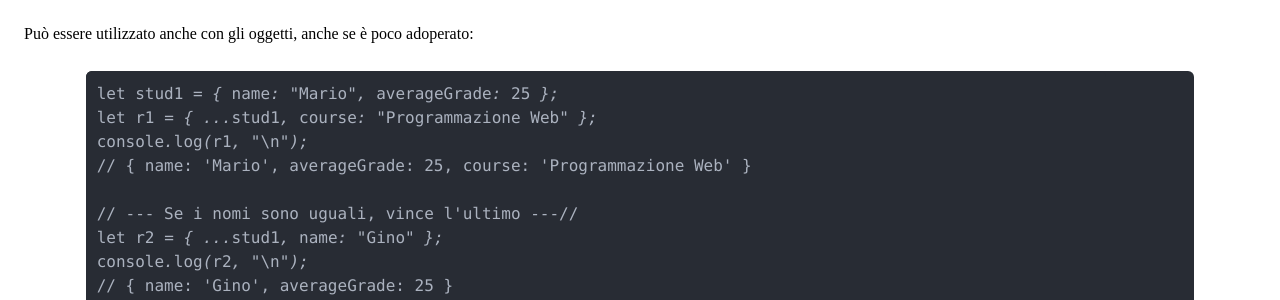
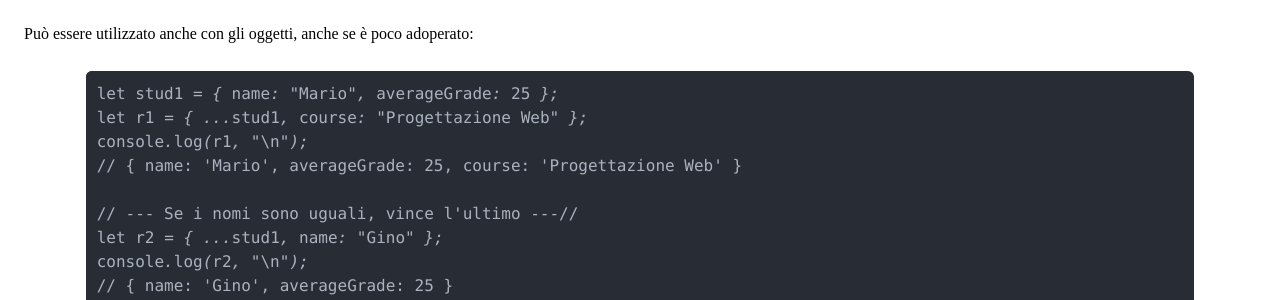
Before and after one commit to Gabriele-D-Cambria/Appunti-Progettazione-Web-2024-2025, a Jekyll site: the page built from Elementi di JavaScript Moderno.md, in a window 1280 px wide and 900 px high, scrolled down 7505 px. Shown: the part 338-638 px from the top of the window. Built offline with Jekyll 4.4.1, drawn with Linux system fonts in a browser that asks for light colours; nearby versions of some CDN libraries; our own code applies the rules of GitHub Pages for plain Markdown files.

Commit message:
FIX - Typos

````diff
--- a/Elementi di JavaScript Moderno.md
+++ b/Elementi di JavaScript Moderno.md
@@ -350,9 +350,9 @@ Può essere utilizzato anche con gli oggetti, anche se è poco adoperato:
 
 ```js
 let stud1 = { name: "Mario", averageGrade: 25 };
-let r1 = { ...stud1, course: "Programmazione Web" };
+let r1 = { ...stud1, course: "Progettazione Web" };
 console.log(r1, "\n");
-// { name: 'Mario', averageGrade: 25, course: 'Programmazione Web' }
+// { name: 'Mario', averageGrade: 25, course: 'Progettazione Web' }
 
 // --- Se i nomi sono uguali, vince l'ultimo ---//
 let r2 = { ...stud1, name: "Gino" };
````
Also changed, not shown: README.md (+1 -1 lines), 1 other file.
